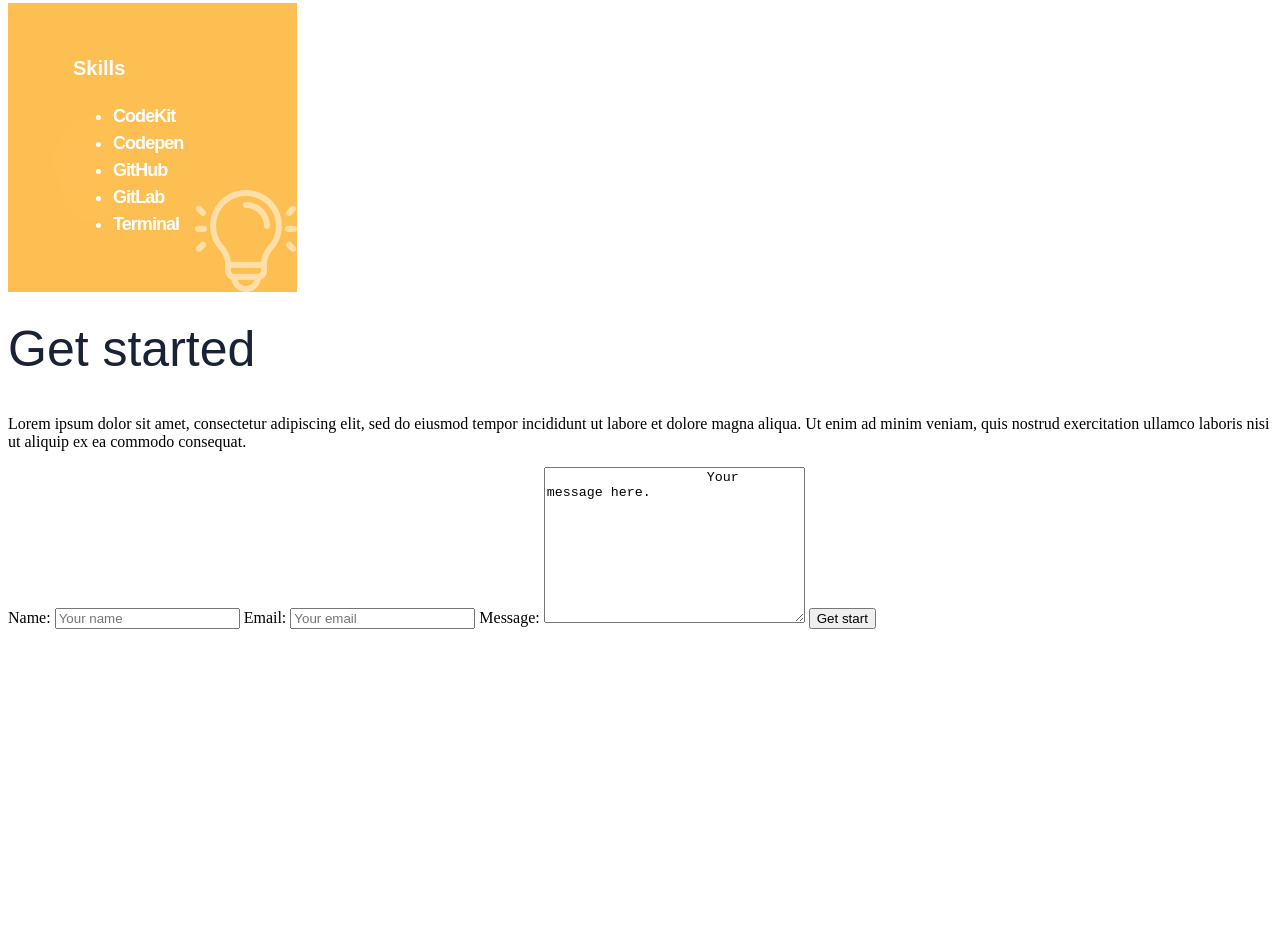
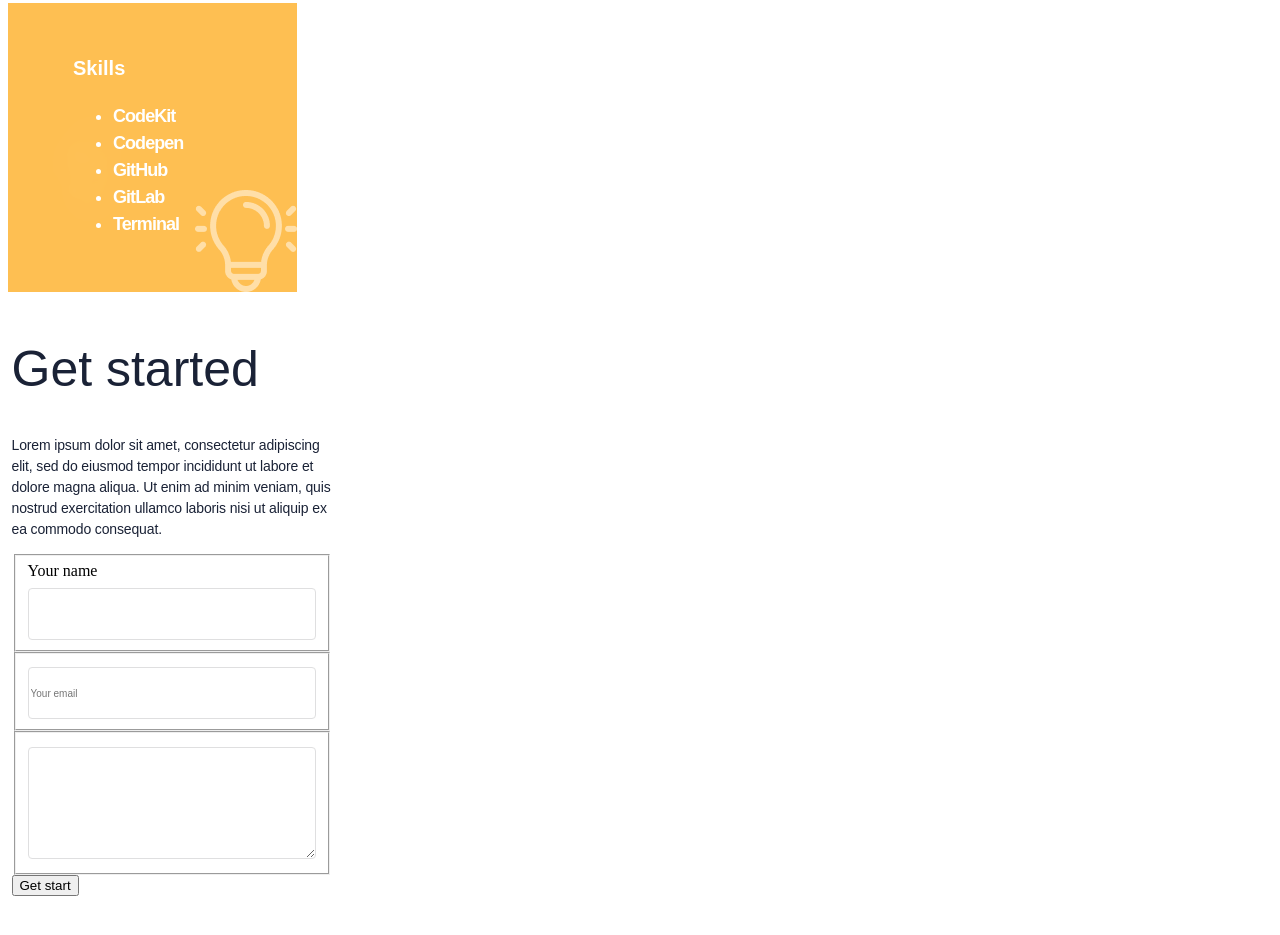
Before and after one commit to VaneCode/portfolio-mobile, a website: page index.html in a window 1280 px wide. Shown: the part 3700-4635 px from the top of the page. Before the commit the page ends 4337 px from the top, so only its background shows below. Drawn offline with Linux system fonts and the light colour scheme.

Commit message:
Group form elements in fieldset tag

```diff
--- a/index.html
+++ b/index.html
@@ -215,31 +215,28 @@
         </section>
     </main>
     <footer>
-        <section>
-            <form>
+        <section class="flex-form-section">
+            <form action="" method="post" class="form-fields-text">
                 <h2 class="text_titleH2">Get started</h2>
-                <p>
+                <p class="text_style">
                     Lorem ipsum dolor sit amet, consectetur adipiscing elit, sed do eiusmod tempor incididunt ut labore
                     et dolore magna aliqua. Ut enim ad minim veniam, quis nostrud exercitation ullamco laboris nisi ut
                     aliquip ex ea
                     commodo consequat.
                 </p>
-                <label for="user_name">
-                    Name:
-                    <input type="text" id="name" name="user_name" placeholder="Your name">
-                </label>
-                <label for="user_email">
-                    Email:
-                    <input type="email" id="email" name="user_email" placeholder="Your email">
-                </label>
-                <label for="msg">
-                    Message:
-                    <textarea name="msg" id="msg" cols="30" rows="10">
-                    Your message here.
+                <fieldset>
+                    <label class="form-fields-text">Your name</label>
+                    <input type="text" id="name" name="user_name" class="input-style input-size input-text-size">
+                </fieldset>
+                <fieldset>
+                    <input type="email" id="email" name="user_email" placeholder="Your email"
+                    class="input-style input-size input-text-size">
+                </fieldset>
+                <fieldset>
+                    <textarea cols="30" rows="10" class="input-style textarea-size textarea-text-size"
+                    placeholder="Enter your message here.">
                 </textarea>
-                </label>
-
-
+                </fieldset>
                 <button type="submit">Get start</button>
             </form>
         </section>
--- a/style.css
+++ b/style.css
@@ -371,3 +371,51 @@
 .card-about-bgimg-source3 {
   background-image: url("./images/bg_skills.png");
 }
+
+.flex-form-section {
+  display: flex;
+  flex-direction: column;
+  align-items: center;
+  height: 800px;
+  width: 295px;
+  padding-top: 15px;
+  padding-left: 16px;
+}
+
+.input-style {
+  box-sizing: border-box;
+  left: 16px;
+  top: 4400px;
+  background: #fff;
+  border: 1px solid #dfdfe0;
+  border-radius: 4px;
+  margin-top: 8px;
+}
+
+.input-size {
+  width: 288px;
+  height: 52px;
+}
+
+.textarea-size {
+  width: 288px;
+  height: 112px;
+}
+
+.form-fields-text:placeholder-shown{
+  font-family: 'Poppins',sans-serif;
+  font-style: normal;
+  font-weight: 400;
+  color: #7d7d84;
+}
+
+.input-text-size {
+  font-size: 10px;
+  line-height: 15px;
+}
+
+.textarea-text-size {
+  font-size: 14px;
+  line-height: 21px;
+  color: #7d7d84;
+}
```
